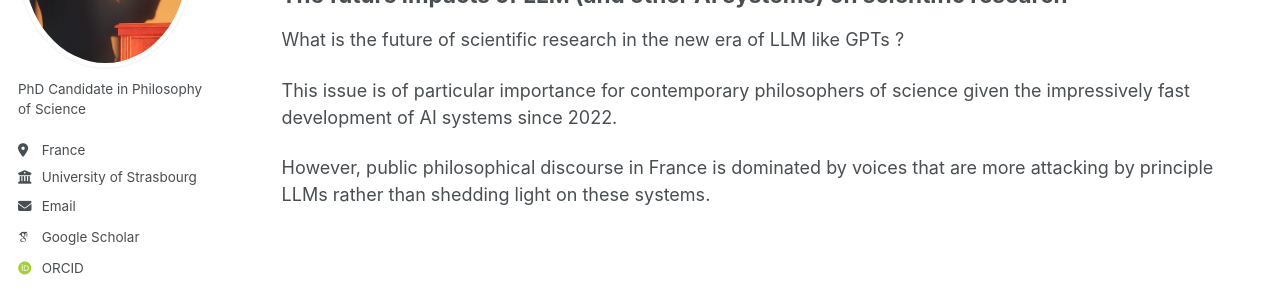
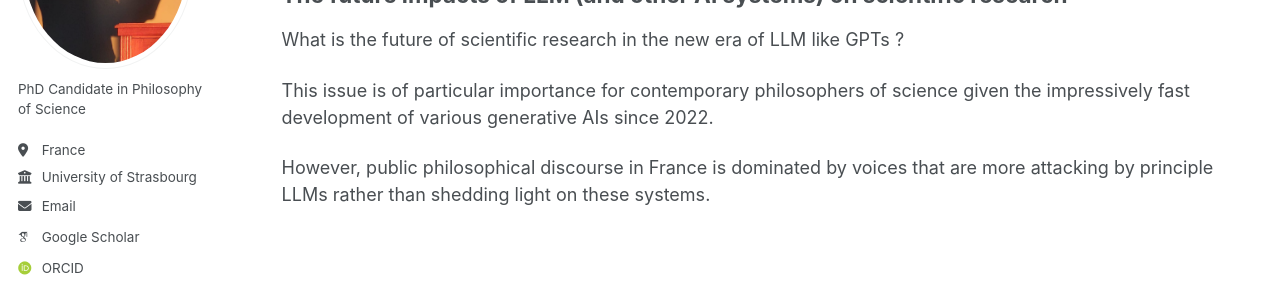
Before and after one commit to solal-azoulay/solal-azoulay.github.io, a Jekyll site: the page built from _pages/Miscellaneous.md, in a window 1280 px wide. Shown: the part 243-543 px from the top of the page. Built offline with Jekyll 4.4.1, drawn with Linux system fonts in a browser that asks for light colours; some web fonts are replaced.

Commit message:
Update Miscellaneous.md

```diff
--- a/_pages/Miscellaneous.md
+++ b/_pages/Miscellaneous.md
@@ -11,6 +11,6 @@ author_profile: true
 
 What is the future of scientific research in the new era of LLM like GPTs ?
 
-This issue is of particular importance for contemporary philosophers of science given the impressively fast development of AI systems since 2022.
+This issue is of particular importance for contemporary philosophers of science given the impressively fast development of various generative AIs since 2022.
 
 However, public philosophical discourse in France is dominated by voices that are more attacking by principle LLMs rather than shedding light on these systems.
```
